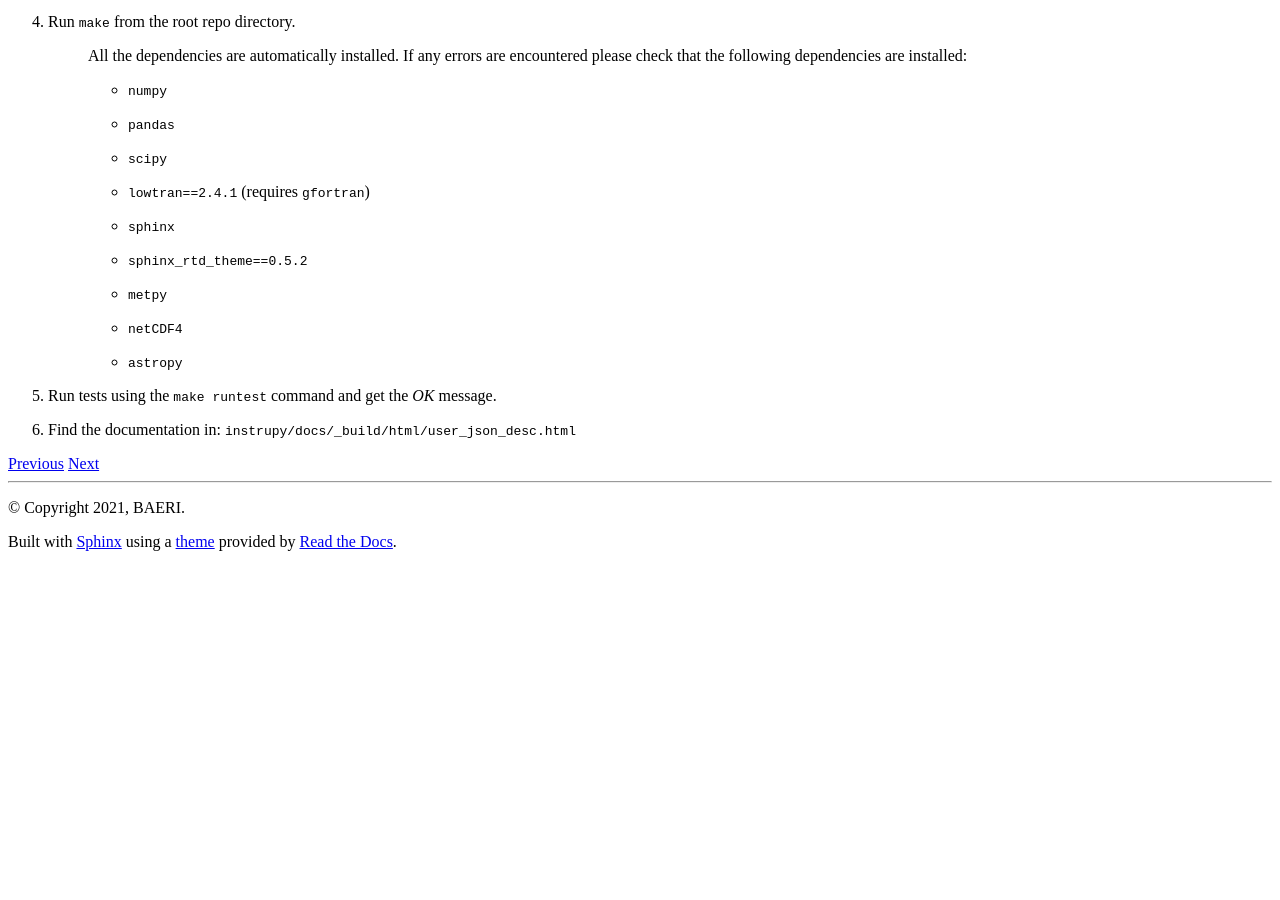
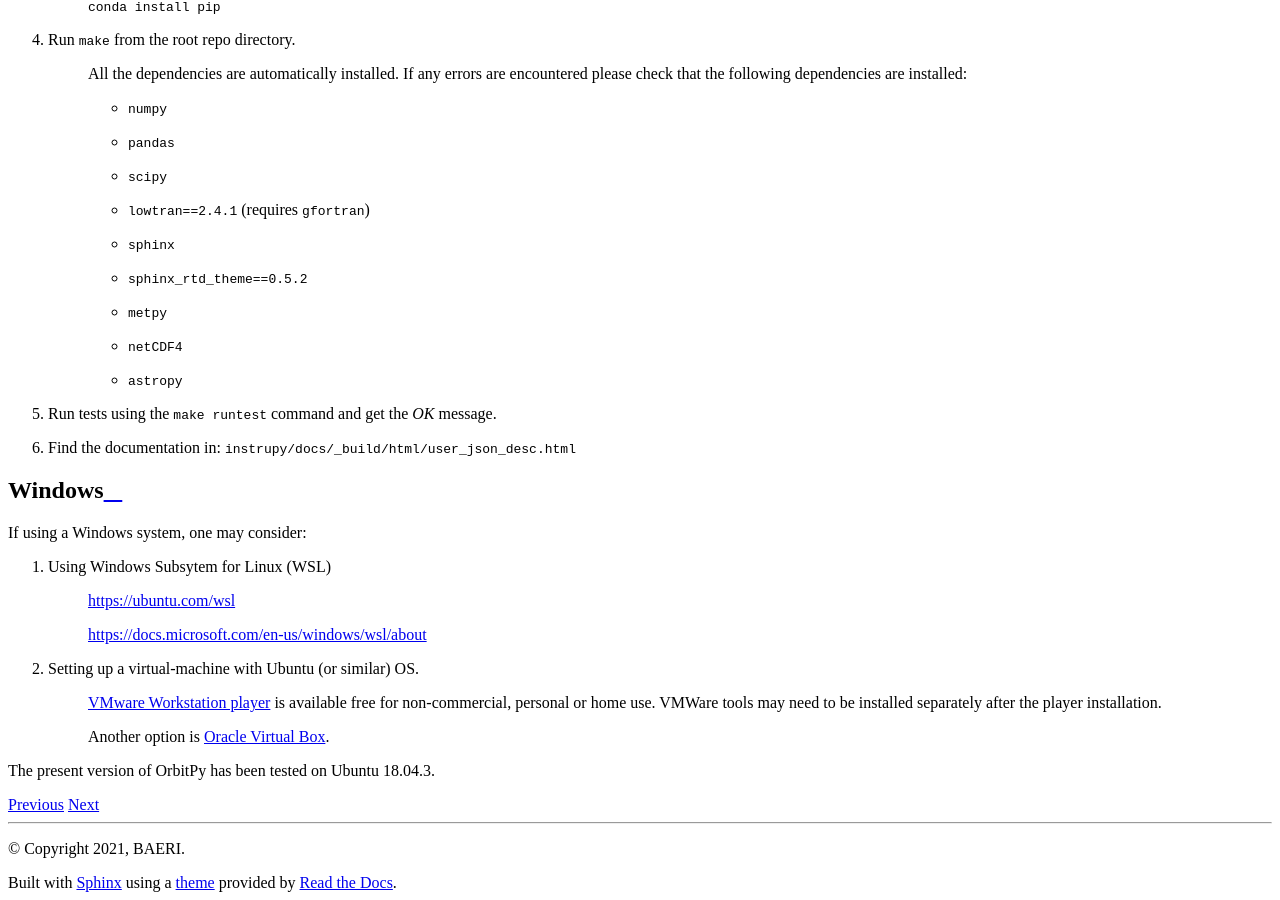
Before and after one commit to EarthObservationSimulator/instrupy, a Sphinx documentation site: the page built from docs/installation.rst, in a window 1280 px wide and 900 px high, scrolled down 728 px. Built offline with Sphinx 7.4.7 and the Read the Docs theme 2.0.0, drawn with Linux system fonts in a browser that asks for light colours; before the commit the page ends 1287 px from its top, so only the background shows below that.

Commit message:
add docs on Windows systems

```diff
--- a/docs/installation.rst
+++ b/docs/installation.rst
@@ -38,3 +38,22 @@
 5. Run tests using the :code:`make runtest` command and get the *OK* message.
 
 6. Find the documentation in: :code:`instrupy/docs/_build/html/user_json_desc.html`
+
+Windows
+--------
+
+If using a Windows system, one may consider:
+
+1. Using Windows Subsytem for Linux (WSL)
+
+    `https://ubuntu.com/wsl <https://ubuntu.com/wsl>`_
+
+    `https://docs.microsoft.com/en-us/windows/wsl/about <https://docs.microsoft.com/en-us/windows/wsl/about>`_
+
+2. Setting up a virtual-machine with Ubuntu (or similar) OS.
+
+    `VMware Workstation player <https://www.vmware.com/products/workstation-player/workstation-player-evaluation.html>`_  is available free for non-commercial, personal or home use. VMWare tools may need to be installed separately after the player installation.
+
+    Another option is `Oracle Virtual Box <https://www.virtualbox.org/>`_.
+
+The present version of OrbitPy has been tested on Ubuntu 18.04.3.
```
Also changed, not shown: README.md (+20 -0 lines).
